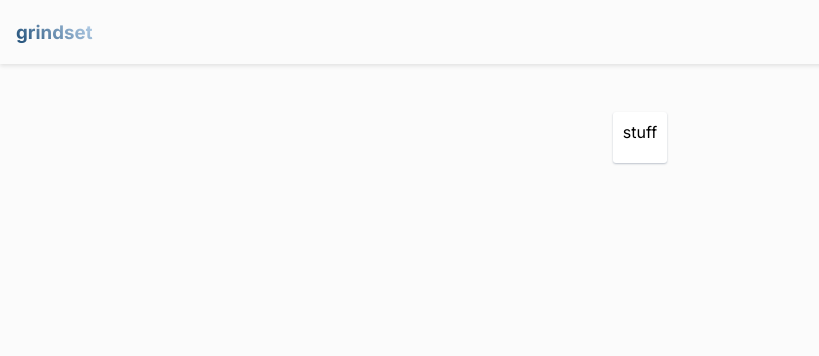
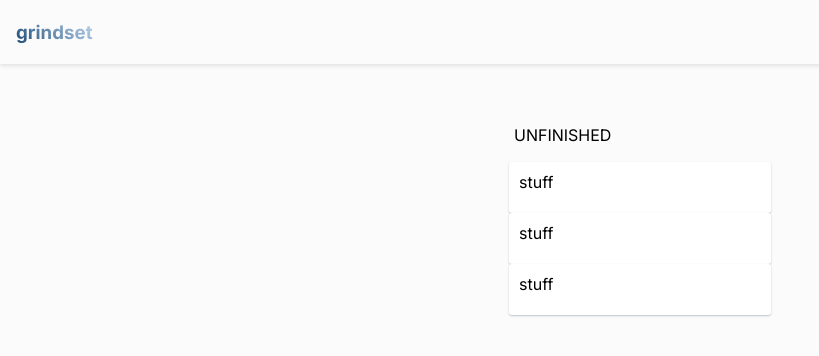
Before and after one commit to Shaurnav/grindset, a Next.js app in the folder web/: page / in a window 1280 px wide. Shown: the top 356 px of the page, without its empty margins (0-819 px from the left). Built offline with nearby package versions, Linux system fonts and the light colour scheme.

Commit message:
added basic taskList to work with

```diff
--- /dev/null
+++ b/web/components/task-list/index.tsx
@@ -0,0 +1,34 @@
+import { Droppable } from "react-beautiful-dnd";
+import styles from './styles.module.scss'
+import { TaskProps } from "./task";
+import Task from "./task";
+
+export type TaskListProps = {
+  tasks: TaskProps[],
+  status: string,
+}
+
+export default function TaskList({tasks, status}: TaskListProps) {
+
+  return (
+    <Droppable key={status} droppableId={status}>
+      {provided => (
+        <div className={styles.list}>
+          <div className={styles.title}>
+            {status}
+          </div>
+          <div className={styles.tasks}
+            {...provided.droppableProps}
+            ref={provided.innerRef}
+            data-testid={`board-list:${status}`}
+          >
+            {tasks.map((task) => (
+              <Task {...task} />
+            ))}
+            {provided.placeholder}
+          </div>
+        </div>
+      )}
+    </Droppable>
+  );
+};
--- /dev/null
+++ b/web/components/task-list/styles.module.scss
@@ -0,0 +1,18 @@
+.list {
+  display: flex;
+  flex-direction: column;
+  margin: 0 5px;
+  min-height: 400px;
+  width: 25%;
+  border-radius: 3px;
+
+  .title {
+    padding: 13px 10px 17px;
+    text-transform: uppercase;
+  }
+
+  .tasks {
+    height: 100%;
+    padding: 0 5px;
+  }
+}
--- /dev/null
+++ b/web/components/task-list/task/index.tsx
@@ -0,0 +1,15 @@
+import styles from "./styles.module.scss";
+
+export type TaskProps = {
+  description: string,
+  status: string,
+};
+
+export default function Task({description, status}: TaskProps ) {
+
+  return (
+    <div className={styles.issueContainer}>
+      <p>{description}</p>
+    </div>
+  );
+};
--- a/web/components/task/styles.module.scss
+++ b/web/components/task-list/task/styles.module.scss
@@ -1,5 +1,3 @@
-@use '@/styles/colors' as colors;
-
 .issueContainer {
   padding: 10px;
   border-radius: 3px;
--- a/web/components/task/index.tsx
+++ /dev/null
@@ -1,19 +0,0 @@
-import Image from "next/image";
-import Link from "next/link";
-import styles from "./styles.module.scss";
-
-
-const description = "issue description";
-
-export type TaskProps = {
-  description: string
-};
-
-export default function Task({description}: TaskProps ) {
-
-  return (
-    <div className={styles.issueContainer}>
-      <p>{description}</p>
-    </div>
-  );
-};
--- a/web/pages/_app.tsx
+++ b/web/pages/_app.tsx
@@ -1,6 +1,16 @@
 import '@/styles/globals.scss'
 import type { AppProps } from 'next/app'
+import { DragDropContext } from 'react-beautiful-dnd';
+
+
+const onDragEnd = (result: any) => {
+  //reorder our column
+}
 
 export default function App({ Component, pageProps }: AppProps) {
-  return <Component {...pageProps} />
+  return (
+    <DragDropContext onDragEnd={onDragEnd}>
+      <Component {...pageProps} />
+    </DragDropContext>
+  );
 }
--- a/web/pages/index.tsx
+++ b/web/pages/index.tsx
@@ -3,13 +3,14 @@ import Image from 'next/image'
 import { Inter } from 'next/font/google'
 import styles from '@/styles/Home.module.scss'
 import Header from '@/components/header'
-import Task from '@/components/task'
+import Task from '@/components/task-list/task'
+import TaskList from '@/components/task-list'
 
 const inter = Inter({ subsets: ['latin'] })
 
 
-const issue = {description: "stuff"};
-
+const issue = {description: "stuff", status: "unfinished"};
+const issues = {tasks: [issue, issue, issue], status: "unfinished"}
 //ideal payload:
 // issue = {description, date, status}
 
@@ -24,7 +25,7 @@ export default function Home() {
       </Head>
       <Header/>
       <main className={`${styles.main}`}>
-      <Task {...issue}></Task>
+      <TaskList {...issues}></TaskList>
       </main>
     </div>
   );
```
